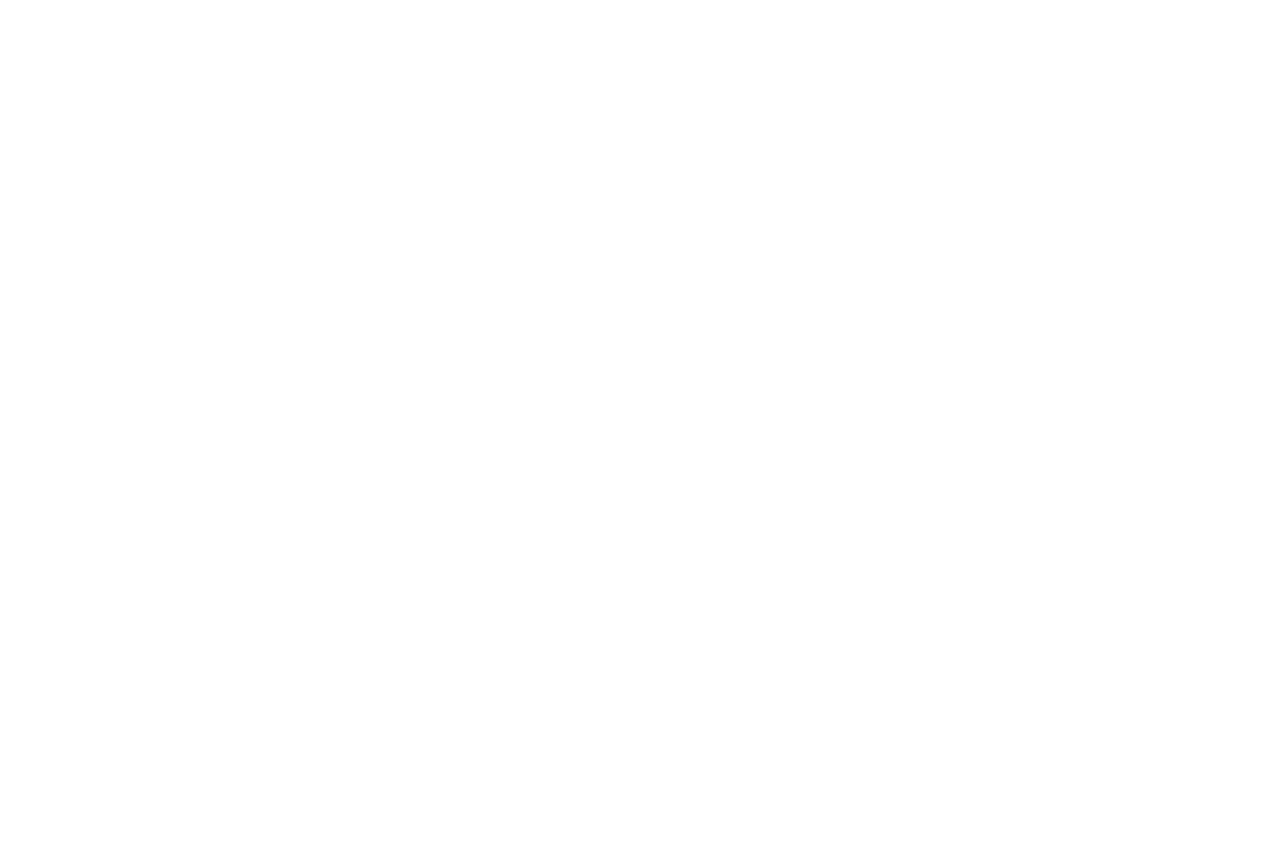
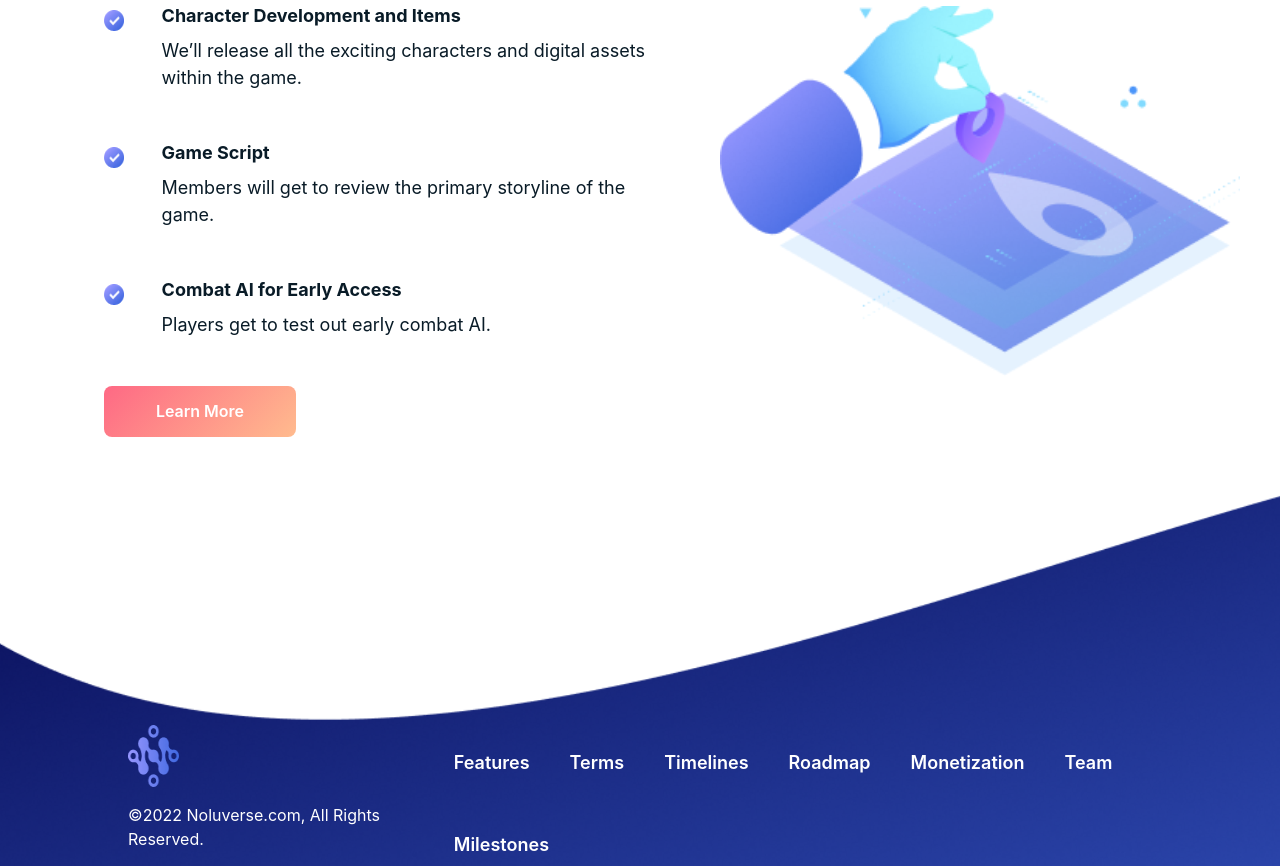
Before and after one commit to Noluverse-Technologies/landing-page-noluverse, a Next.js app: page / in a window 1280 px wide. Shown: the part 2560-3426 px from the top of the page. Before the commit the page ends 2389 px from the top, so only its background shows below. Built offline with nearby package versions, Linux system fonts and the light colour scheme.

Commit message:
DesktopMilestoneNolu added

```diff
--- a/components/MilestoneNolu.js
+++ b/components/MilestoneNolu.js
@@ -5,7 +5,7 @@
     /*mother flex for all */
 
     <Flex direction="column" w="100vw" mt="3rem">
-      {/*   flex for milestone heading  */}
+      {/*   flex for milestone heading and subheading  */}
       <Flex
         alignItems="center"
         justifyContent="center"
--- /dev/null
+++ b/components/desktop/DesktopMilestoneNolu.js
@@ -0,0 +1,189 @@
+import { Flex, Image, Button, Text } from "@chakra-ui/react";
+
+export default function DesktopMilestoneNolu() {
+  return (
+    /*mother flex for all */
+
+    <Flex direction="column" w="100vw" mt="5rem">
+      {/*  mother flex for combined milestone nolu pard and images  start (upper part of full page) */}
+
+      <Flex direction="column">
+        {/*   flex for milestone heading and subheading  */}
+        <Flex alignItems="center" justifyContent="center" direction="column">
+          <Text fontSize="3xl" fontWeight="bold" color="#151855">
+            Milestone in Nolu
+          </Text>
+        </Flex>
+
+        {/*   flex for milestone heading and subheading end  */}
+
+        {/* mother  flex for split (content, buttons) and image start */}
+
+        <Flex w="100%" pl="5rem" pt="1rem">
+          {/* mother  flex for split (content, buttons) start (left portion) */}
+
+          <Flex w="50%" direction="Column">
+            {/*  mother flex for charcter development*/}
+
+            <Flex my="1rem" w="100%">
+              <Flex ml="1.5rem" mt="1.5rem" w="10%">
+                <Image
+                  w="1.3rem"
+                  h="1.3rem"
+                  src="m_righticon.png"
+                  alt="righticon"
+                />
+              </Flex>
+
+              <Flex direction="column" w="90%" mt="1rem">
+                <Text fontSize="lg" color="#091B27" fontWeight="bold">
+                  Character Development and Items
+                </Text>
+
+                <Text fontSize="lg" mt="0.5rem" color="#091B27">
+                  We’ll release all the exciting characters and digital assets
+                  within the game.
+                </Text>
+              </Flex>
+            </Flex>
+
+            {/*  mother flex for game script*/}
+
+            <Flex my="1rem" w="100%">
+              <Flex ml="1.5rem" mt="1.5rem" w="10%">
+                <Image
+                  w="1.3rem"
+                  h="1.3rem"
+                  src="m_righticon.png"
+                  alt="righticon"
+                />
+              </Flex>
+
+              <Flex direction="column" w="90%" mt="1rem">
+                <Text fontSize="lg" color="#091B27" fontWeight="bold">
+                  Game Script
+                </Text>
+
+                <Text fontSize="lg" mt="0.5rem" color="#091B27">
+                  Members will get to review the primary storyline of the game.
+                </Text>
+              </Flex>
+            </Flex>
+
+            {/*  mother flex for combat ai*/}
+
+            <Flex my="1rem" w="100%">
+              <Flex ml="1.5rem" mt="1.5rem" w="10%">
+                <Image
+                  w="1.3rem"
+                  h="1.3rem"
+                  src="m_righticon.png"
+                  alt="righticon"
+                />
+              </Flex>
+
+              <Flex direction="column" w="90%" mt="1rem">
+                <Text fontSize="lg" color="#091B27" fontWeight="bold">
+                  Combat AI for Early Access
+                </Text>
+
+                <Text fontSize="lg" mt="0.5rem" color="#091B27">
+                  Players get to test out early combat AI.
+                </Text>
+              </Flex>
+            </Flex>
+
+            {/*   flex for button */}
+
+            <Flex pt="2rem">
+              <Button
+                w="12rem"
+                borderRadius="0.5rem"
+                ml="1.5rem"
+                h="3.18rem"
+                colorScheme="pink"
+                variant="solid"
+                bgGradient="linear-gradient(135deg, #FE6684 -3.52%, #FFBB8E 100.09%);"
+              >
+                Learn More
+              </Button>
+            </Flex>
+          </Flex>
+
+          {/* mother  flex for split (content, buttons) end (left portion) */}
+
+          {/*   flex for milestone image start (right portion)  */}
+
+          <Flex w="50%" my="1rem" alignItems="center" justifyContent="center">
+            <Image w="32.45rem" src="milestone.png" alt="milestone" />
+          </Flex>
+
+          {/*   flex for milestone image end (right portion)  */}
+        </Flex>
+
+        {/* mother  flex for split (content, buttons) and image end */}
+      </Flex>
+
+      {/*  mother flex for combined milestone nolu pard and images   end (upper part of full page) */}
+
+      {/*   mother flex for footer start(lower part of page) */}
+
+      <Flex
+        justifyContent="space-between"
+        h="26.8125rem"
+        backgroundImage="url('/footerdesktop.png')"
+        backgroundPosition="center"
+        backgroundRepeat="no-repeat"
+        backgroundSize="cover"
+        w="100vw"
+      >
+        {/*    mother flex for comibined nolu logo and right tex start  (child flex of footer) */}
+
+        <Flex direction="column" pt="18rem" pl="8rem">
+          {/*    flex for nolu logo (child flex of footer) */}
+          <Flex>
+            <Image w="3.175rem" h="3.87rem" src="logo.png" alt="logo.png" />
+          </Flex>
+
+          {/*    flex for footer text (child flex of footer) */}
+          <Flex pt="1rem">
+            <Text size="xs" color="#FFFFFF">
+              ©2022 Noluverse.com, All Rights Reserved.
+            </Text>
+          </Flex>
+        </Flex>
+
+        {/*    mother flex for comibined nolu logo and right tex end  (child flex of footer) */}
+
+        {/*    flex for footer nav button (child flex of footer) */}
+        <Flex direction="row" wrap="wrap" gap="10" pt="19rem" pr="3rem">
+          <Button variant="link" size="lg" color="#FFFFFF">
+            Features
+          </Button>
+          <Button variant="link" size="lg" color="#FFFFFF">
+            Terms
+          </Button>
+          <Button variant="link" size="lg" color="#FFFFFF">
+            Timelines
+          </Button>
+          <Button variant="link" size="lg" color="#FFFFFF">
+            Roadmap
+          </Button>
+          <Button variant="link" size="lg" color="#FFFFFF">
+            Monetization
+          </Button>
+          <Button variant="link" size="lg" color="#FFFFFF">
+            Team
+          </Button>
+          <Button variant="link" size="lg" color="#FFFFFF">
+            Milestones
+          </Button>
+        </Flex>
+      </Flex>
+
+      {/*   mother flex for footer end(lower part of page) */}
+    </Flex>
+
+    /* mother flex for all end */
+  );
+}
--- a/pages/index.js
+++ b/pages/index.js
@@ -15,6 +15,7 @@
 
 import DesktopTokenomics from "../components/desktop/DesktopTokenomics";
 import DesktopTokenSaleTerms from "../components/desktop/DesktopTokenSaleTerms";
+import DesktopMilestoneNolu from "../components/desktop/DesktopMilestoneNolu";
 
 
 
@@ -54,6 +55,7 @@
     <BinanceSmartChain/>
     <DesktopTokenomics/>
     <MeetNoluTeam/>
+    <DesktopMilestoneNolu/>
 
 </Flex>
 
```
Also changed, not shown: components/desktop/DesktopTokenSaleTerms.js (+9 -18 lines), components/desktop/DesktopTokenoMics.js (+8 -12 lines), public/footerdesktop.png (added).
